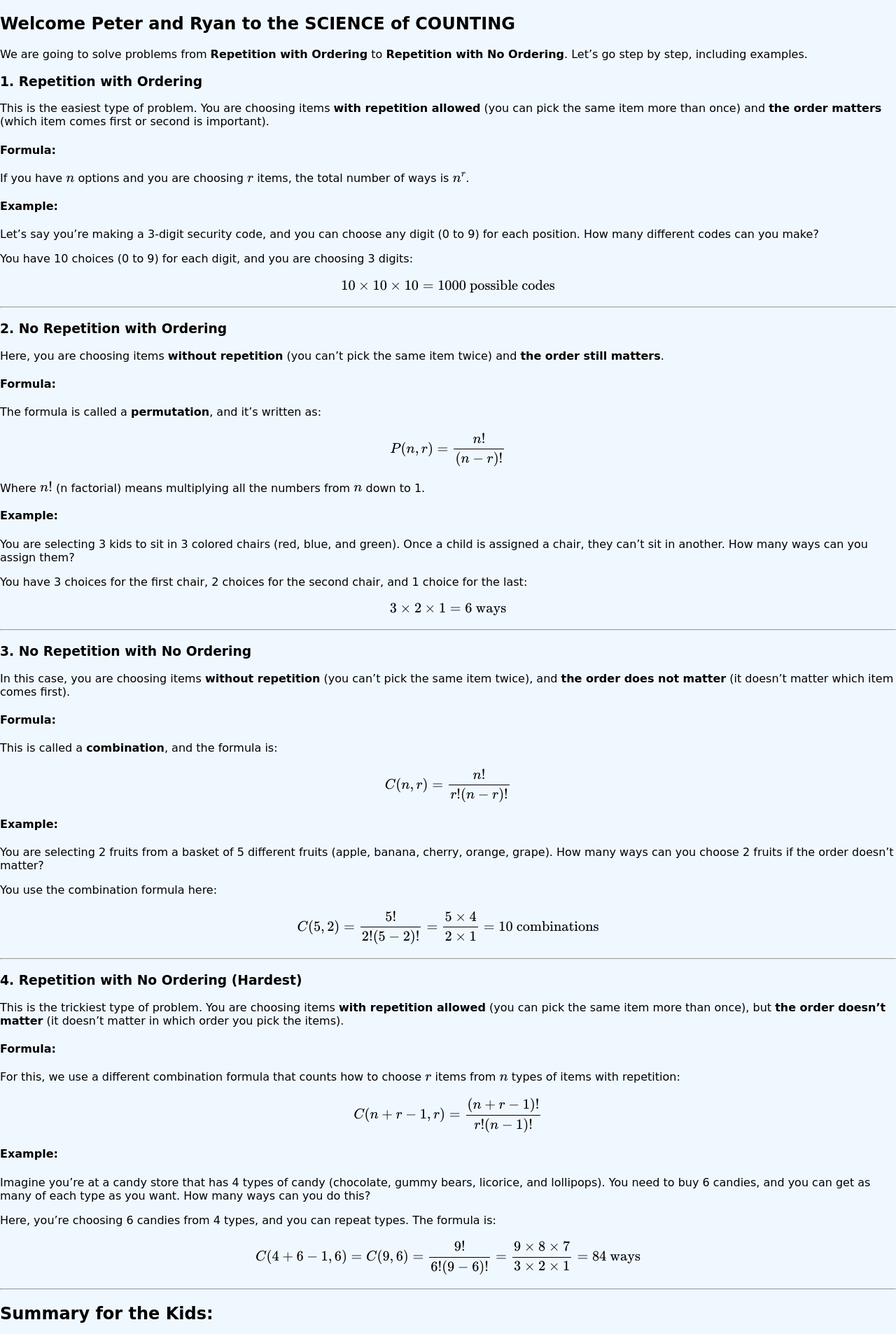
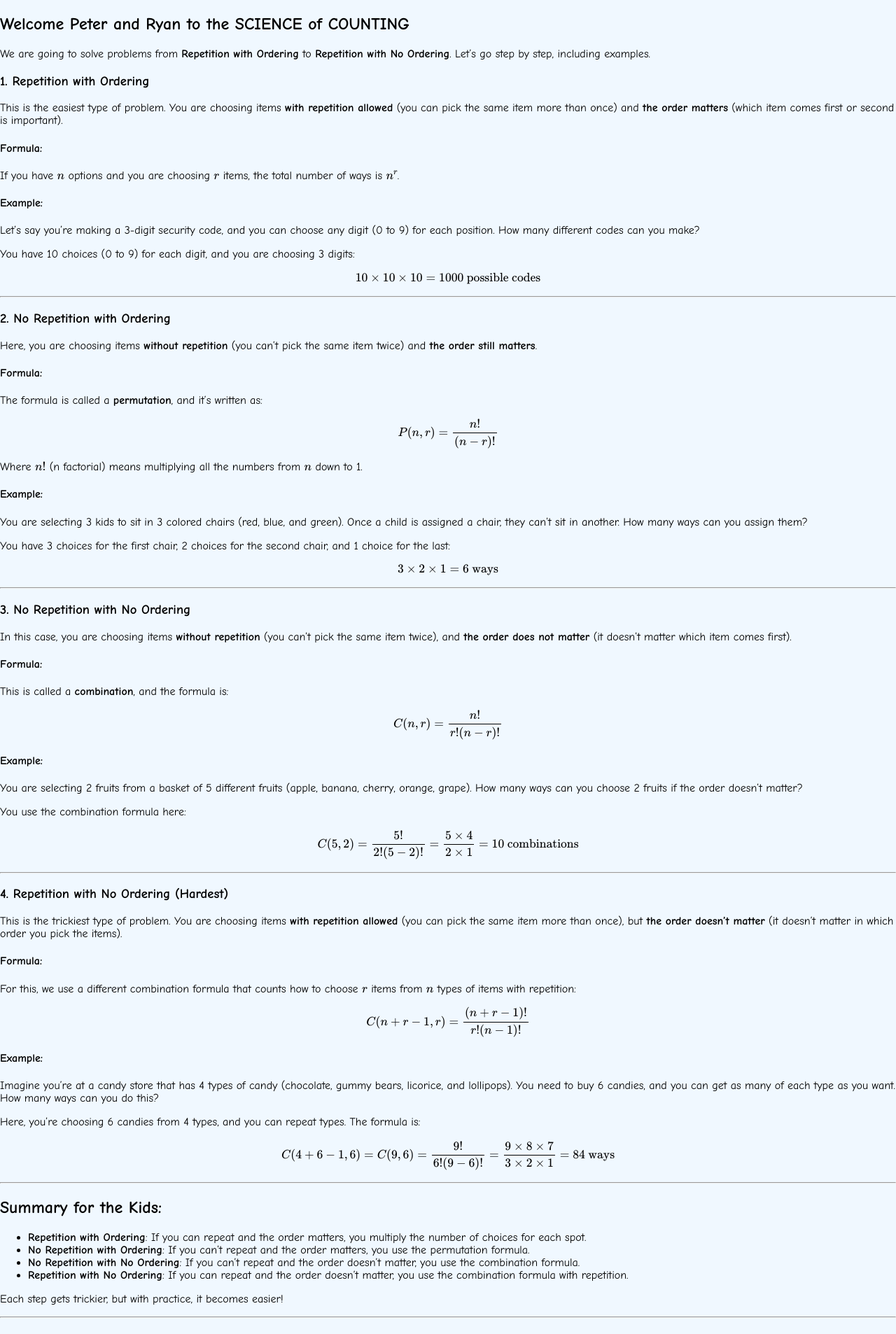
Before and after one commit to lehoangphu/math4kid, a Jekyll site: the page built from counting.md, in a window 1280 px wide. Shown: the top 1906 px of the page at 70% size. Built offline with Jekyll 4.4.1, drawn with Linux system fonts in a browser that asks for light colours.

Commit message:
Update styles.css

```diff
--- a/assets/css/styles.css
+++ b/assets/css/styles.css
@@ -1,6 +1,6 @@
 /* General Styles */
 body {
-  font-family: 'Comic Sans MS', 'Comic Sans', cursive;
+  font-family: 'Comic Neue', 'Comic Sans MS', 'Comic Sans', sans-serif;
   margin: 0;
   padding: 0;
   background-color: #f0f8ff;
```
